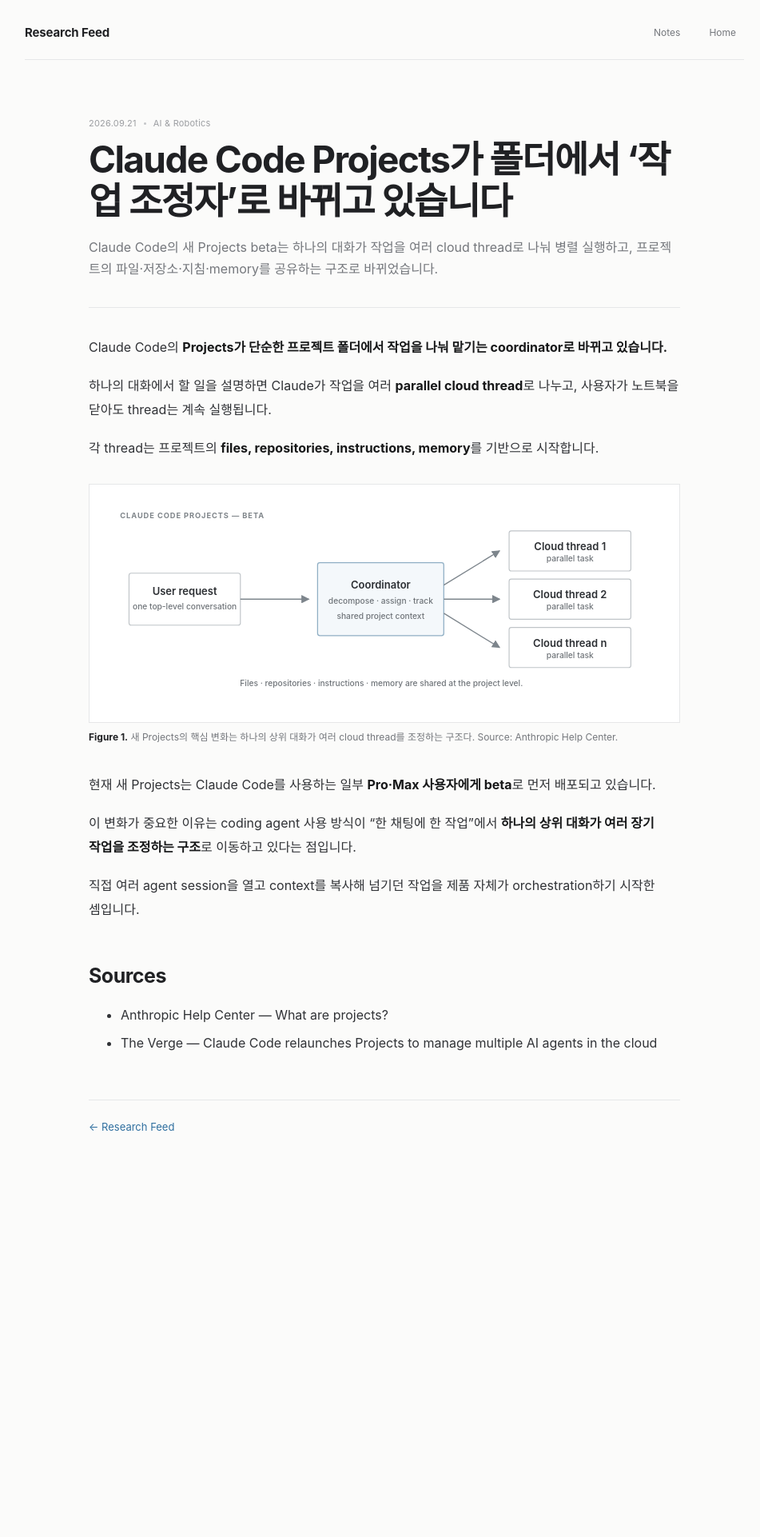
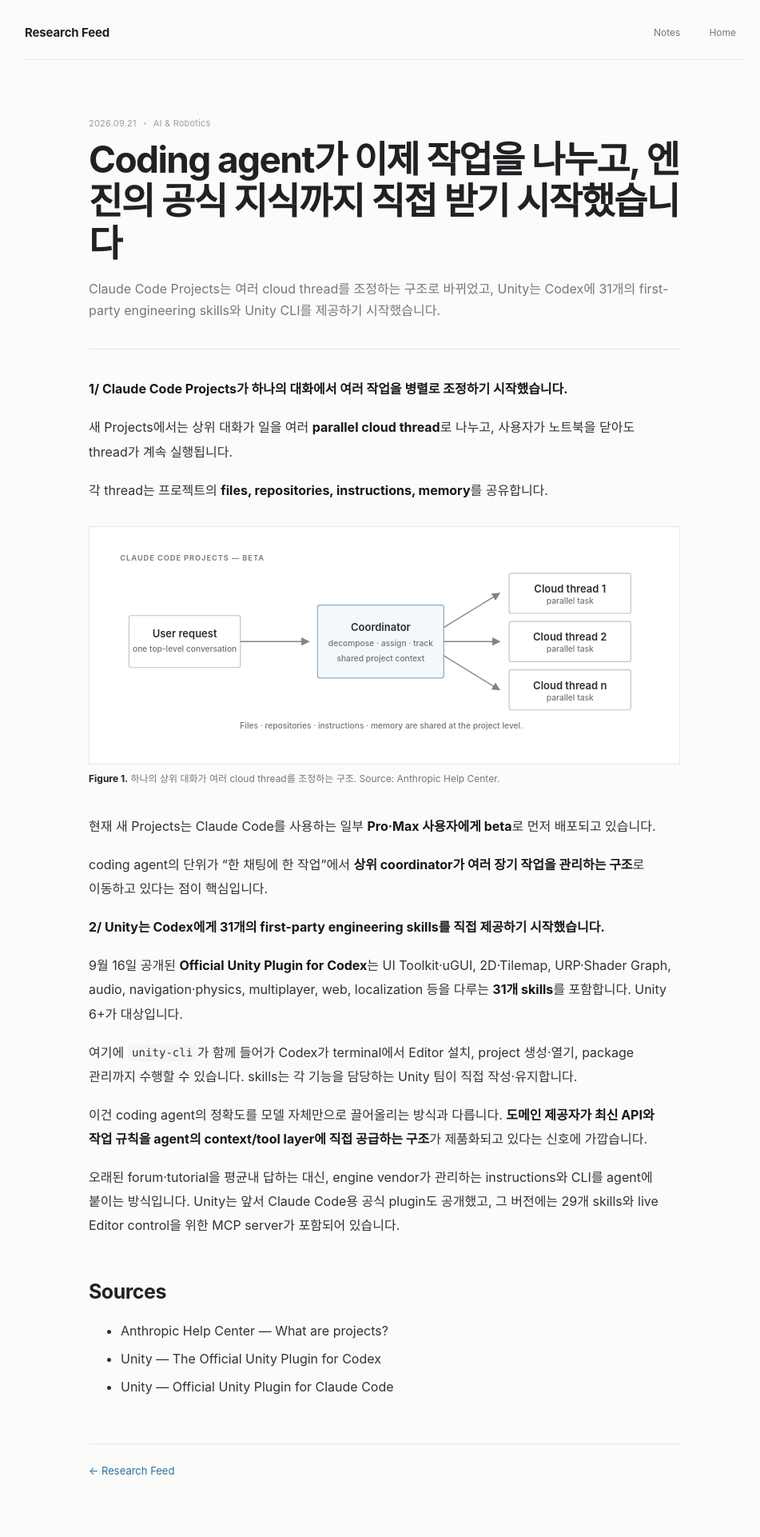
Before and after one commit to nayana224/nayana224.github.io, a Jekyll site: the page built from _research_feed/2026-09-21-ai-robotics.md, in a window 1280 px wide. Shown: the whole page at 80% size, without its empty margins (159-1110 px from the left). Built offline with Jekyll 4.4.1, drawn with Linux system fonts in a browser that asks for light colours; before the commit the page ends 1492 px from its top, so only the background shows below that.

Commit message:
Update Sep 21 research feed with Unity Codex plugin

```diff
--- a/_research_feed/2026-09-21-ai-robotics.md
+++ b/_research_feed/2026-09-21-ai-robotics.md
@@ -1,73 +1,54 @@
 ---
 layout: feed_note
-title: "Claude Code Projects가 폴더에서 ‘작업 조정자’로 바뀌고 있습니다"
-date: 2026-09-21 02:55:00 +0900
+title: "Coding agent가 이제 작업을 나누고, 엔진의 공식 지식까지 직접 받기 시작했습니다"
+date: 2026-09-21 04:46:00 +0900
 channel: ai-robotics
 channel_label: AI & Robotics
-summary: "Claude Code의 새 Projects beta는 하나의 대화가 작업을 여러 cloud thread로 나눠 병렬 실행하고, 프로젝트의 파일·저장소·지침·memory를 공유하는 구조로 바뀌었습니다."
+summary: "Claude Code Projects는 여러 cloud thread를 조정하는 구조로 바뀌었고, Unity는 Codex에 31개의 first-party engineering skills와 Unity CLI를 제공하기 시작했습니다."
 ---
 
-Claude Code의 **Projects가 단순한 프로젝트 폴더에서 작업을 나눠 맡기는 coordinator로 바뀌고 있습니다.**
+**1/ Claude Code Projects가 하나의 대화에서 여러 작업을 병렬로 조정하기 시작했습니다.**
 
-하나의 대화에서 할 일을 설명하면 Claude가 작업을 여러 **parallel cloud thread**로 나누고, 사용자가 노트북을 닫아도 thread는 계속 실행됩니다.
+새 Projects에서는 상위 대화가 일을 여러 **parallel cloud thread**로 나누고, 사용자가 노트북을 닫아도 thread가 계속 실행됩니다.
 
-각 thread는 프로젝트의 **files, repositories, instructions, memory**를 기반으로 시작합니다.
+각 thread는 프로젝트의 **files, repositories, instructions, memory**를 공유합니다.
 
-
-<!-- feed-figure:claude-projects -->
 <figure class="paper-figure">
   <div class="paper-figure-frame">
     <div class="paper-figure-canvas">
       <svg viewBox="0 0 760 285" role="img" aria-label="Claude Code Projects의 coordinator와 parallel cloud threads 구조">
-        <defs>
-          <marker id="cfp1" markerWidth="8" markerHeight="8" refX="7" refY="4" orient="auto">
-            <path d="M0,0 L8,4 L0,8 z" fill="#7d858c"></path>
-          </marker>
-        </defs>
+        <defs><marker id="cfp1" markerWidth="8" markerHeight="8" refX="7" refY="4" orient="auto"><path d="M0,0 L8,4 L0,8 z" fill="#7d858c"></path></marker></defs>
         <text x="24" y="28" class="fig-kicker">CLAUDE CODE PROJECTS — BETA</text>
-
-        <rect x="36" y="102" width="150" height="70" rx="3" class="fig-box"></rect>
-        <text x="111" y="128" class="fig-label">User request</text>
-        <text x="111" y="151" class="fig-small">one top-level conversation</text>
-
+        <rect x="36" y="102" width="150" height="70" rx="3" class="fig-box"></rect><text x="111" y="128" class="fig-label">User request</text><text x="111" y="151" class="fig-small">one top-level conversation</text>
         <path d="M186 137 L278 137" class="fig-arrow" marker-end="url(#cfp1)"></path>
-
-        <rect x="290" y="88" width="170" height="98" rx="3" class="fig-box-accent"></rect>
-        <text x="375" y="119" class="fig-label">Coordinator</text>
-        <text x="375" y="143" class="fig-small">decompose · assign · track</text>
-        <text x="375" y="164" class="fig-small">shared project context</text>
-
-        <path d="M460 118 L535 72" class="fig-arrow" marker-end="url(#cfp1)"></path>
-        <path d="M460 137 L535 137" class="fig-arrow" marker-end="url(#cfp1)"></path>
-        <path d="M460 156 L535 202" class="fig-arrow" marker-end="url(#cfp1)"></path>
-
-        <rect x="548" y="45" width="164" height="54" rx="3" class="fig-box"></rect>
-        <text x="630" y="67" class="fig-label">Cloud thread 1</text>
-        <text x="630" y="86" class="fig-small">parallel task</text>
-
-        <rect x="548" y="110" width="164" height="54" rx="3" class="fig-box"></rect>
-        <text x="630" y="132" class="fig-label">Cloud thread 2</text>
-        <text x="630" y="151" class="fig-small">parallel task</text>
-
-        <rect x="548" y="175" width="164" height="54" rx="3" class="fig-box"></rect>
-        <text x="630" y="197" class="fig-label">Cloud thread n</text>
-        <text x="630" y="216" class="fig-small">parallel task</text>
-
+        <rect x="290" y="88" width="170" height="98" rx="3" class="fig-box-accent"></rect><text x="375" y="119" class="fig-label">Coordinator</text><text x="375" y="143" class="fig-small">decompose · assign · track</text><text x="375" y="164" class="fig-small">shared project context</text>
+        <path d="M460 118 L535 72" class="fig-arrow" marker-end="url(#cfp1)"></path><path d="M460 137 L535 137" class="fig-arrow" marker-end="url(#cfp1)"></path><path d="M460 156 L535 202" class="fig-arrow" marker-end="url(#cfp1)"></path>
+        <rect x="548" y="45" width="164" height="54" rx="3" class="fig-box"></rect><text x="630" y="67" class="fig-label">Cloud thread 1</text><text x="630" y="86" class="fig-small">parallel task</text>
+        <rect x="548" y="110" width="164" height="54" rx="3" class="fig-box"></rect><text x="630" y="132" class="fig-label">Cloud thread 2</text><text x="630" y="151" class="fig-small">parallel task</text>
+        <rect x="548" y="175" width="164" height="54" rx="3" class="fig-box"></rect><text x="630" y="197" class="fig-label">Cloud thread n</text><text x="630" y="216" class="fig-small">parallel task</text>
         <text x="376" y="254" class="fig-small">Files · repositories · instructions · memory are shared at the project level.</text>
       </svg>
     </div>
   </div>
-  <figcaption><strong>Figure 1.</strong> 새 Projects의 핵심 변화는 하나의 상위 대화가 여러 cloud thread를 조정하는 구조다. Source: <a href="https://support.claude.com/en/articles/9517075-what-are-projects">Anthropic Help Center</a>.</figcaption>
+  <figcaption><strong>Figure 1.</strong> 하나의 상위 대화가 여러 cloud thread를 조정하는 구조. Source: <a href="https://support.claude.com/en/articles/9517075-what-are-projects">Anthropic Help Center</a>.</figcaption>
 </figure>
-
 
 현재 새 Projects는 Claude Code를 사용하는 일부 **Pro·Max 사용자에게 beta**로 먼저 배포되고 있습니다.
 
-이 변화가 중요한 이유는 coding agent 사용 방식이 “한 채팅에 한 작업”에서 **하나의 상위 대화가 여러 장기 작업을 조정하는 구조**로 이동하고 있다는 점입니다.
+coding agent의 단위가 “한 채팅에 한 작업”에서 **상위 coordinator가 여러 장기 작업을 관리하는 구조**로 이동하고 있다는 점이 핵심입니다.
 
-직접 여러 agent session을 열고 context를 복사해 넘기던 작업을 제품 자체가 orchestration하기 시작한 셈입니다.
+**2/ Unity는 Codex에게 31개의 first-party engineering skills를 직접 제공하기 시작했습니다.**
+
+9월 16일 공개된 **Official Unity Plugin for Codex**는 UI Toolkit·uGUI, 2D·Tilemap, URP·Shader Graph, audio, navigation·physics, multiplayer, web, localization 등을 다루는 **31개 skills**를 포함합니다. Unity 6+가 대상입니다.
+
+여기에 `unity-cli`가 함께 들어가 Codex가 terminal에서 Editor 설치, project 생성·열기, package 관리까지 수행할 수 있습니다. skills는 각 기능을 담당하는 Unity 팀이 직접 작성·유지합니다.
+
+이건 coding agent의 정확도를 모델 자체만으로 끌어올리는 방식과 다릅니다. **도메인 제공자가 최신 API와 작업 규칙을 agent의 context/tool layer에 직접 공급하는 구조**가 제품화되고 있다는 신호에 가깝습니다.
+
+오래된 forum·tutorial을 평균내 답하는 대신, engine vendor가 관리하는 instructions와 CLI를 agent에 붙이는 방식입니다. Unity는 앞서 Claude Code용 공식 plugin도 공개했고, 그 버전에는 29개 skills와 live Editor control을 위한 MCP server가 포함되어 있습니다.
 
 ## Sources
 
 - [Anthropic Help Center — What are projects?](https://support.claude.com/en/articles/9517075-what-are-projects)
-- [The Verge — Claude Code relaunches Projects to manage multiple AI agents in the cloud](https://www.theverge.com/ai-artificial-intelligence/997134/anthropic-claude-code-projects)
+- [Unity — The Official Unity Plugin for Codex](https://unity.com/blog/unity-plugin-codex)
+- [Unity — Official Unity Plugin for Claude Code](https://unity.com/blog/unity-plugin-for-claude-code)
```
